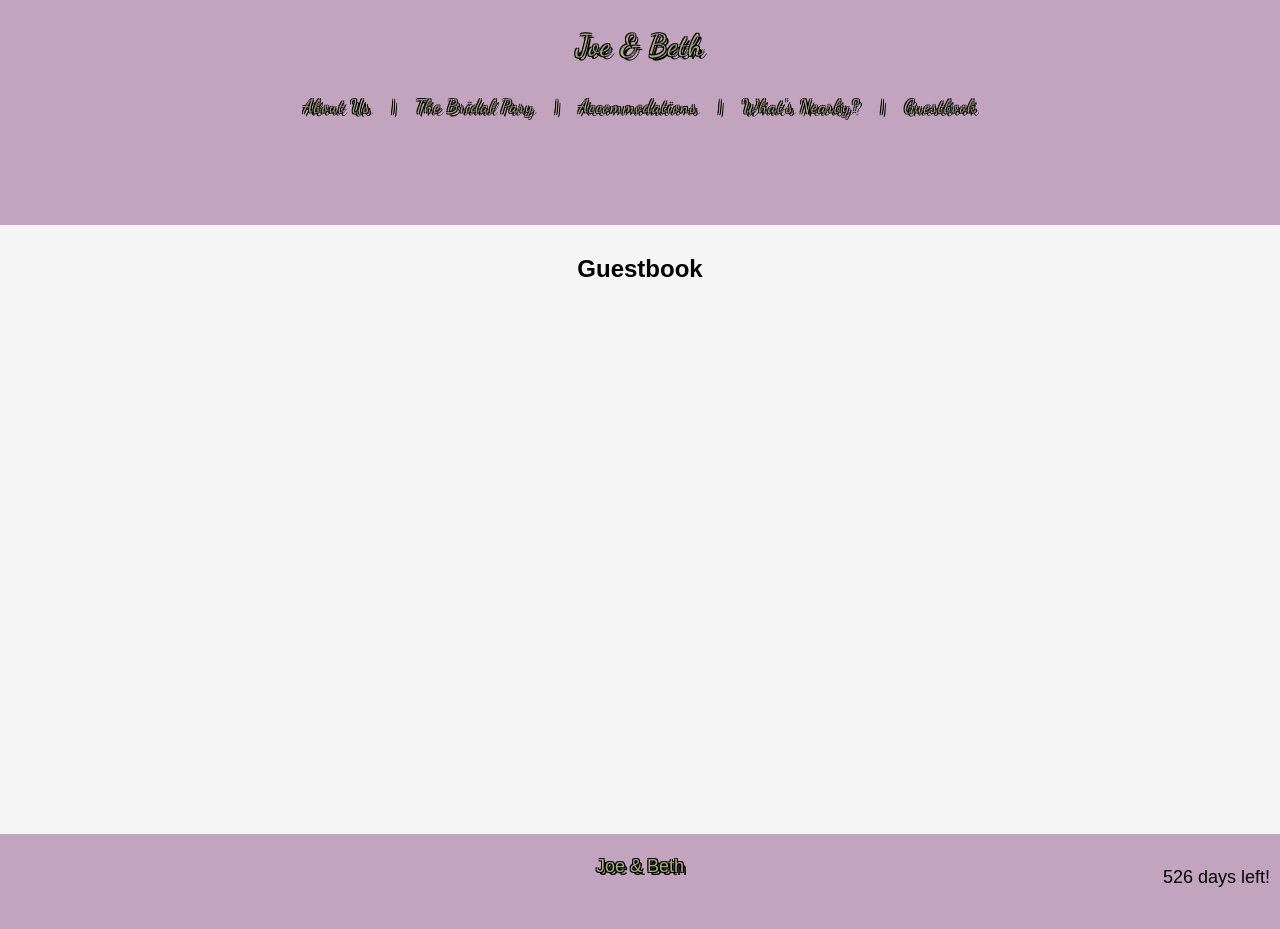
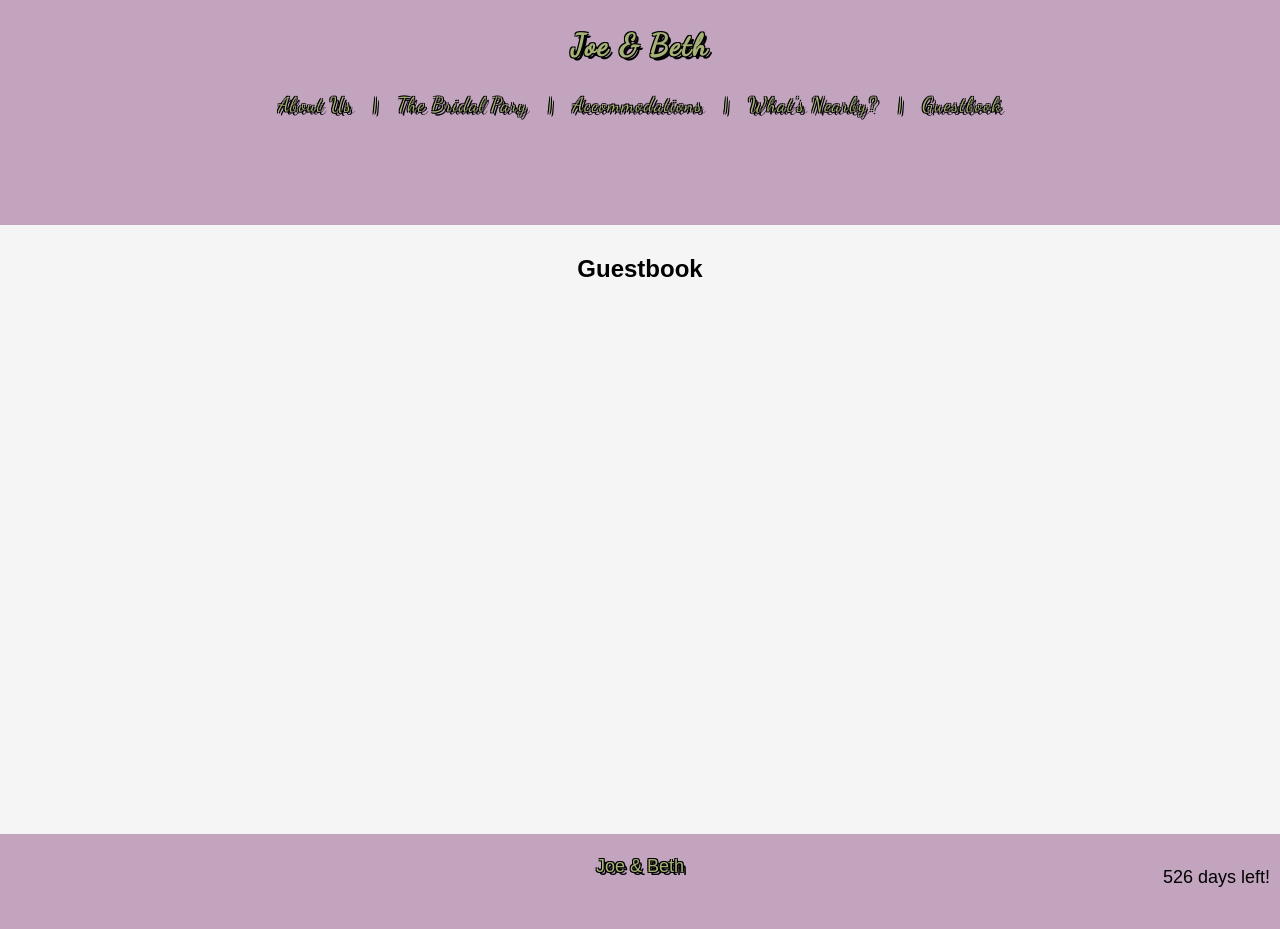
Before and after one commit to joeandbeth2017/joeandbeth2017.github.io, a Jekyll site: the page built from _posts/2015-11-01-guestbook.md, in a window 1280 px wide. Built offline with Jekyll 4.4.1, drawn with Linux system fonts in a browser that asks for light colours.

Commit message:
style n stuff

```diff
--- a/_layouts/default.html
+++ b/_layouts/default.html
@@ -20,9 +20,7 @@
 	</head>
 	<body>{% include facebook.html %}
 		<header class="clearfix">
-			<div class="site-info">
-				<h1><a href="{{ site.baseurl }}/">{{ site.groom }} &amp; {{ site.bride }}</a></h1>
-			</div>
+			<h1><a href="{{ site.baseurl }}/">{{ site.groom }} &amp; {{ site.bride }}</a></h1>
 
 			<nav>
 			{% for post in site.posts %}<a href="{{ post.url }}">{{ post.title }}</a>{% unless forloop.last %}<span class="not-mobile">|</span><span class="mobile"><br /></span>{% endunless %}{% endfor %}
--- a/style.scss
+++ b/style.scss
@@ -119,9 +119,7 @@ h1, h2, h3, h4, h5, h6 {
 h1 {
   font-size: 30px;
   margin: 0;
-  cursor: pointer;
-  font-weight: 300;
-  letter-spacing: 1px;
+  letter-spacing: 2px;
 
   a {
     color: inherit;
@@ -220,8 +218,8 @@ img {
 }
 
 nav {
-  margin-top: 23px;
-  font-size: 18px;
+  margin-top: 20px;
+  font-size: 20px;
 
   @include mobile {
     float: none;
@@ -236,6 +234,7 @@ nav {
 	margin-right: 20px;
     font-weight: 300;
     letter-spacing: 1px;
+	cursor: pointer;
 
     @include mobile {
       margin: 0 10px;
```
